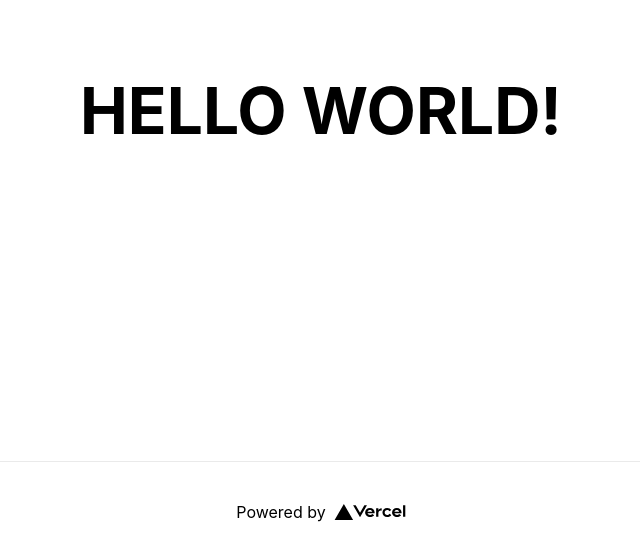
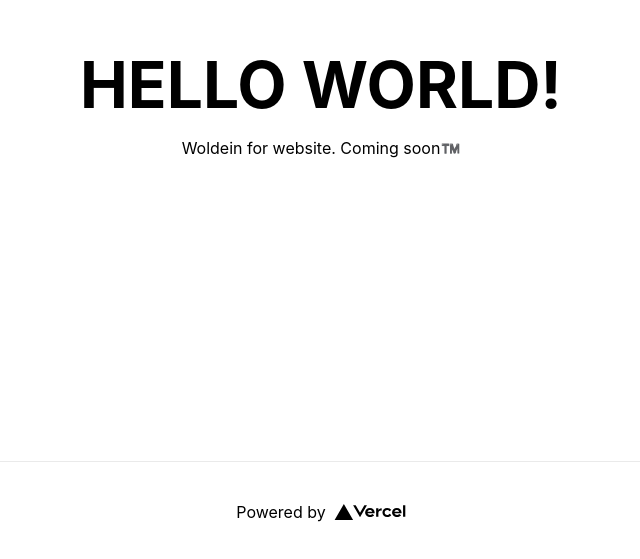
Before and after one commit to kashyap07/kashyapsuhas.com, a Next.js app: page / in a window 1280 px wide. Shown: the part 239-798 px from the top of the page, without its empty margins (319-959 px from the left). Built offline with nearby package versions, Linux system fonts and the light colour scheme.

Commit message:
Title change

```diff
--- a/pages/index.js
+++ b/pages/index.js
@@ -6,7 +6,7 @@ export default function Home() {
   return (
     <div className={styles.container}>
       <Head>
-        <title>Create Next App</title>
+        <title>Suhas Kashyap</title>
         <meta name="description" content="Generated by create next app" />
         <link rel="icon" href="/favicon.ico" />
       </Head>
@@ -15,6 +15,7 @@ export default function Home() {
         <h1 className={styles.title}>
           HELLO WORLD!
         </h1>
+        <p>Woldein for website. Coming soon™️</p>
       </main>
 
       <footer className={styles.footer}>
```
